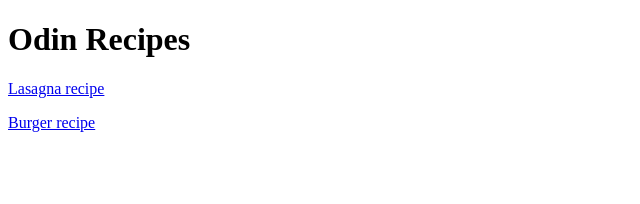
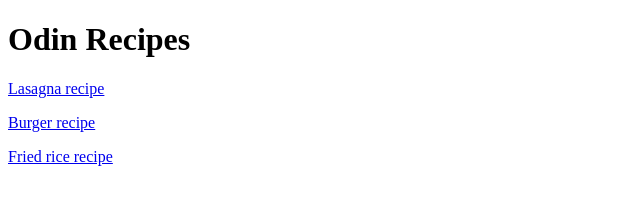
Before and after one commit to FlumeTheLearner/odin-recipes, a plain HTML site: page index.html in a window 1280 px wide. Shown: the whole page, without its empty margins (0-640 px from the left). Drawn offline with Linux system fonts and the light colour scheme.

Commit message:
Added Fried Rice recipe link to index.html

```diff
--- a/index.html
+++ b/index.html
@@ -9,6 +9,7 @@
         <h1>Odin Recipes</h1>
         <p><a href="recipes/lasagna.html">Lasagna recipe</a></p>
         <p><a href="recipes/burger.html">Burger recipe</a></p>
+        <p><a href="recipes/friedrice.html">Fried rice recipe</a></p>
 
     </body>
 </html>
```
